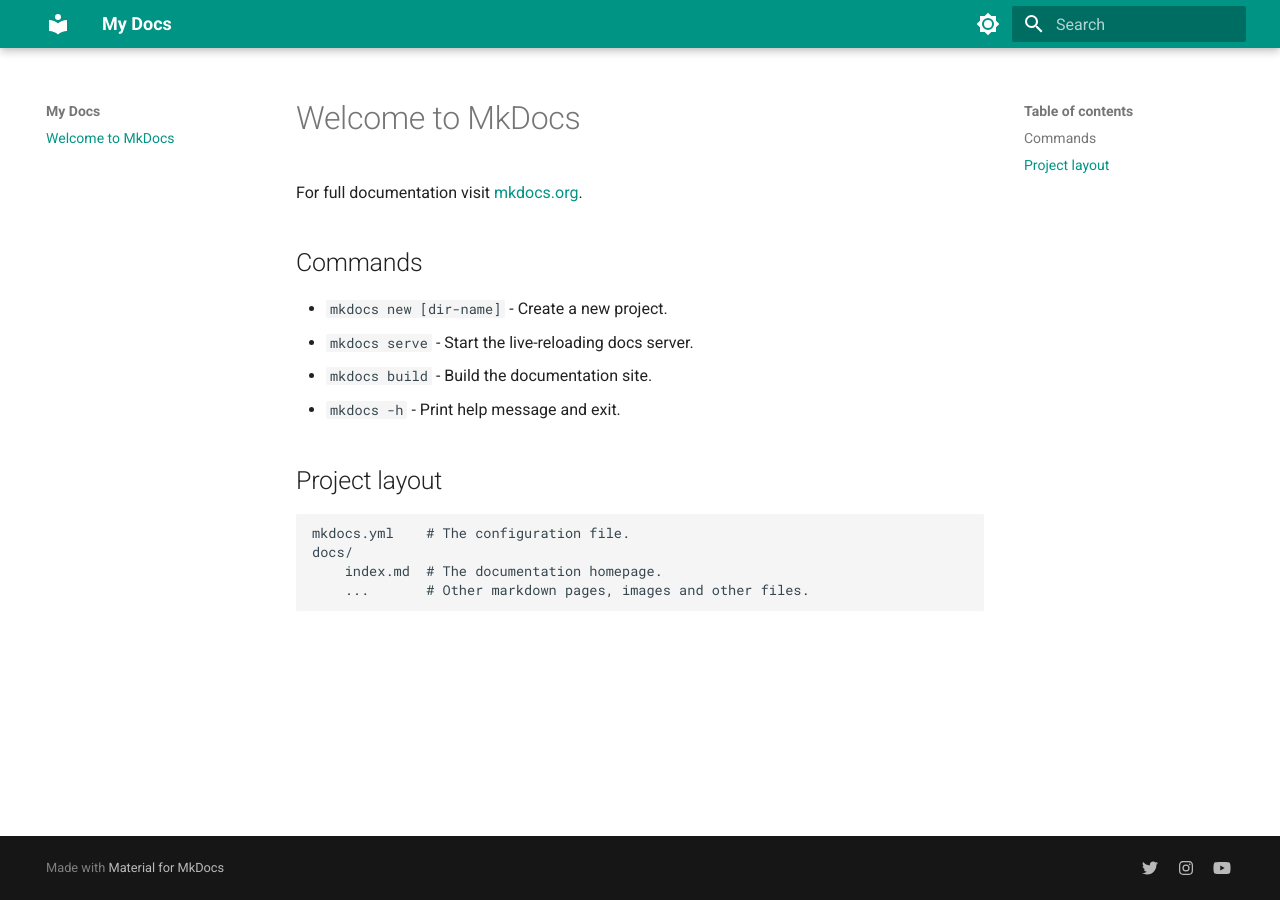
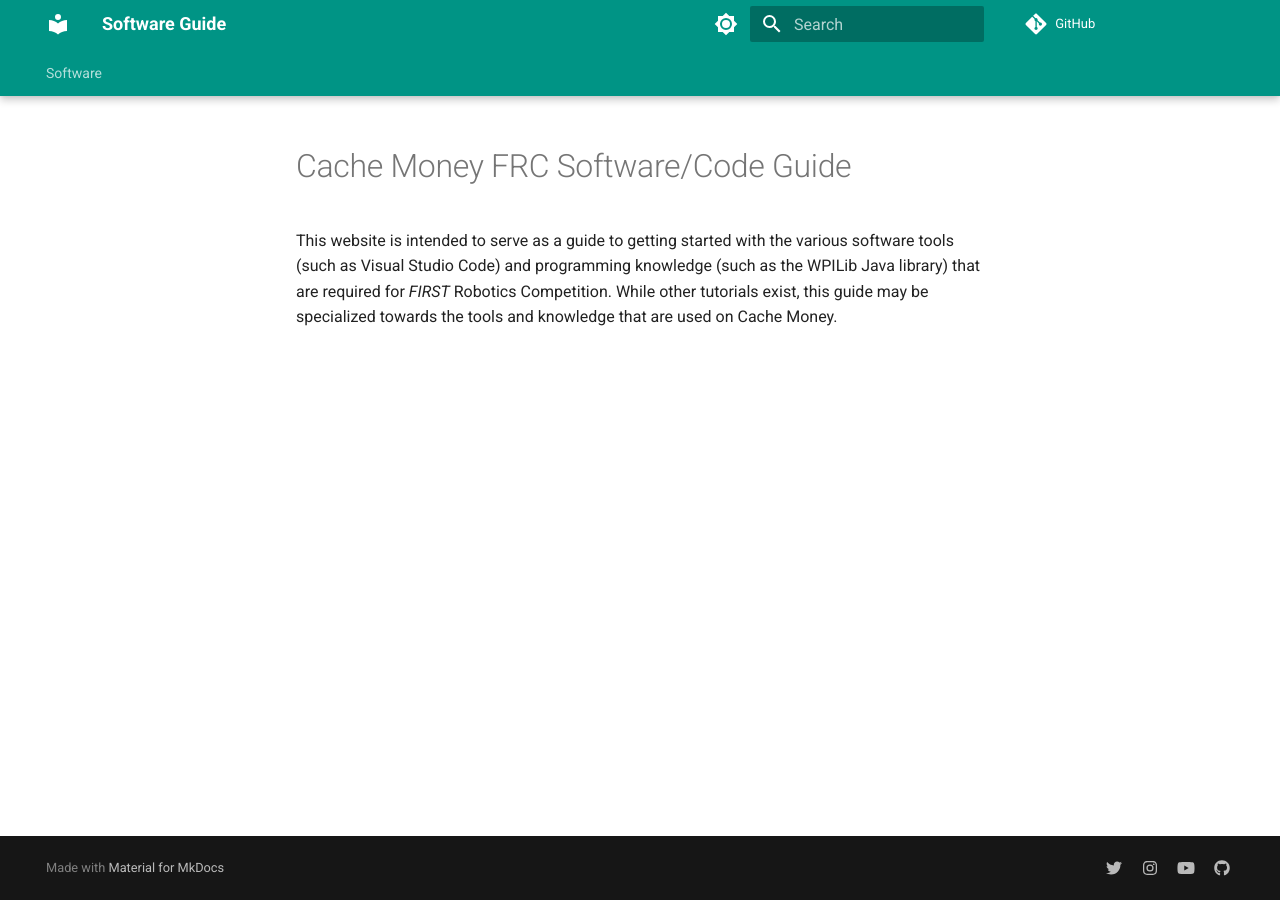
Before and after one commit to cachemoney8096/software-guide, an MkDocs documentation site: the page built from docs/index.md, in a window 1280 px wide. Built offline with MkDocs 1.6.1 and Material for MkDocs 9.7.7, drawn with Linux system fonts in a browser that asks for light colours; comment, search, counter and statistics services are not loaded.

Commit message:
Nav changes, list of software

```diff
--- a/docs/index.md
+++ b/docs/index.md
@@ -1,17 +1,3 @@
-# Welcome to MkDocs
+# Cache Money FRC Software/Code Guide
 
-For full documentation visit [mkdocs.org](https://www.mkdocs.org).
-
-## Commands
-
-* `mkdocs new [dir-name]` - Create a new project.
-* `mkdocs serve` - Start the live-reloading docs server.
-* `mkdocs build` - Build the documentation site.
-* `mkdocs -h` - Print help message and exit.
-
-## Project layout
-
-    mkdocs.yml    # The configuration file.
-    docs/
-        index.md  # The documentation homepage.
-        ...       # Other markdown pages, images and other files.
+This website is intended to serve as a guide to getting started with the various software tools (such as Visual Studio Code) and programming knowledge (such as the WPILib Java library) that are required for *FIRST* Robotics Competition. While other tutorials exist, this guide may be specialized towards the tools and knowledge that are used on Cache Money.
--- a/mkdocs.yml
+++ b/mkdocs.yml
@@ -1,4 +1,8 @@
-site_name: My Docs
+site_name: Software Guide
+
+repo_url: https://github.com/cachemoney8096/software-guide/
+site_url: https://cachemoney8096.github.io/software-guide/
+
 theme:
   name: material
   palette:
@@ -16,10 +20,12 @@
         name: Dark mode
       primary: teal
       accent: green
-extra_css:
-  - stylesheets/extra.css
-extra_javascript:
-  - javascripts/extra.js
+  features:
+    - navigation.instant
+    - navigation.tracking
+    - navigation.tabs
+    - navigation.tabs.sticky
+
 extra:
   social:
     - icon: fontawesome/brands/twitter
@@ -28,3 +34,10 @@
       link: https://www.instagram.com/cachemoney.8096/
     - icon: fontawesome/brands/youtube
       link: https://www.youtube.com/channel/UCfNN1j3l98wIVQFIbDQHCEw
+    - icon: fontawesome/brands/github
+      link: https://github.com/cachemoney8096
+
+nav:
+  - 'Software':
+    - 'Get Started': 'software/get-started.md'
+    - 'Installing Visual Studio Code': 'software/installing-vs-code.md'
```
Also changed, not shown: docs/software/get-started.md (added, +17 -0 lines), docs/software/installing-vs-code.md (added), docs/stylesheets/extra.css (deleted).
